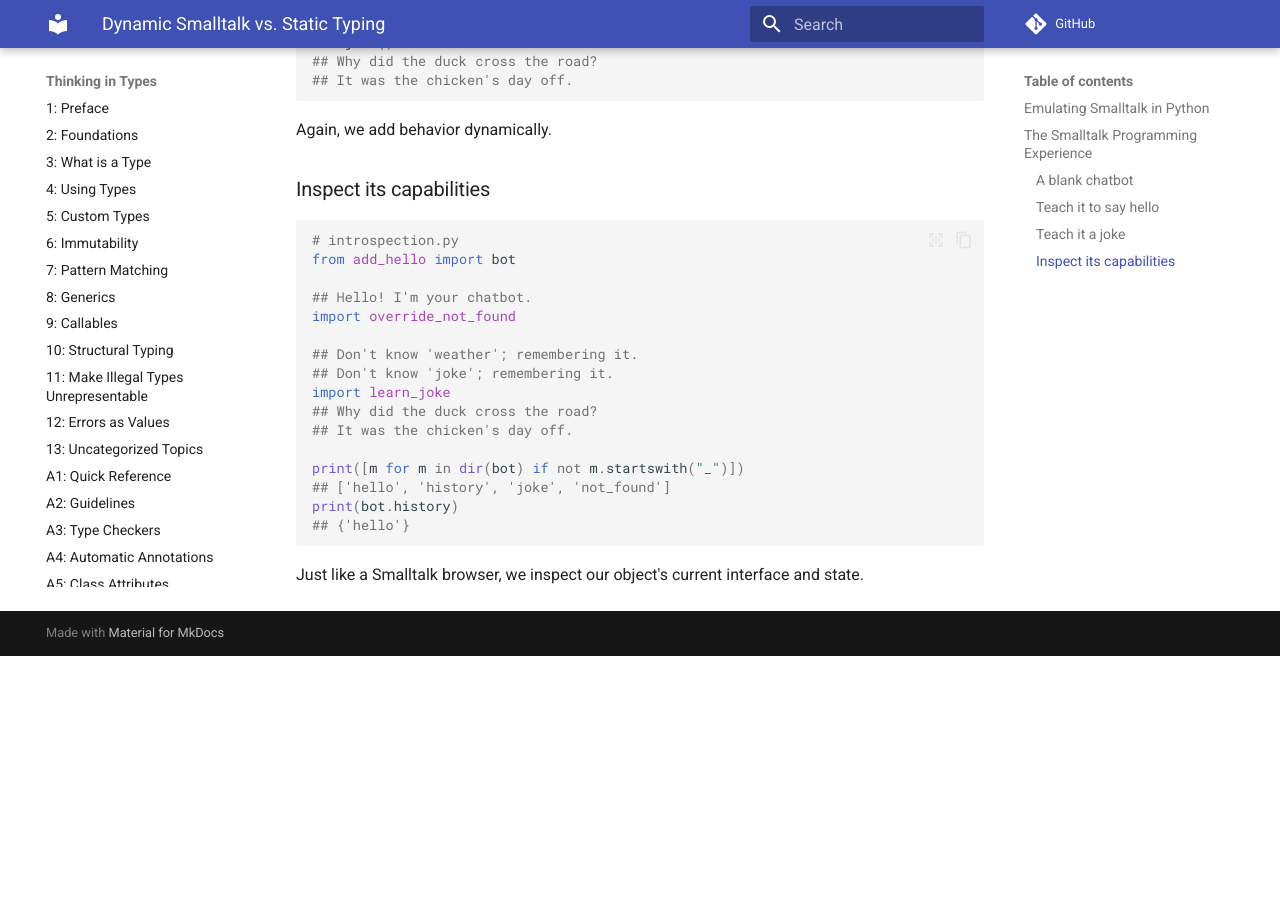
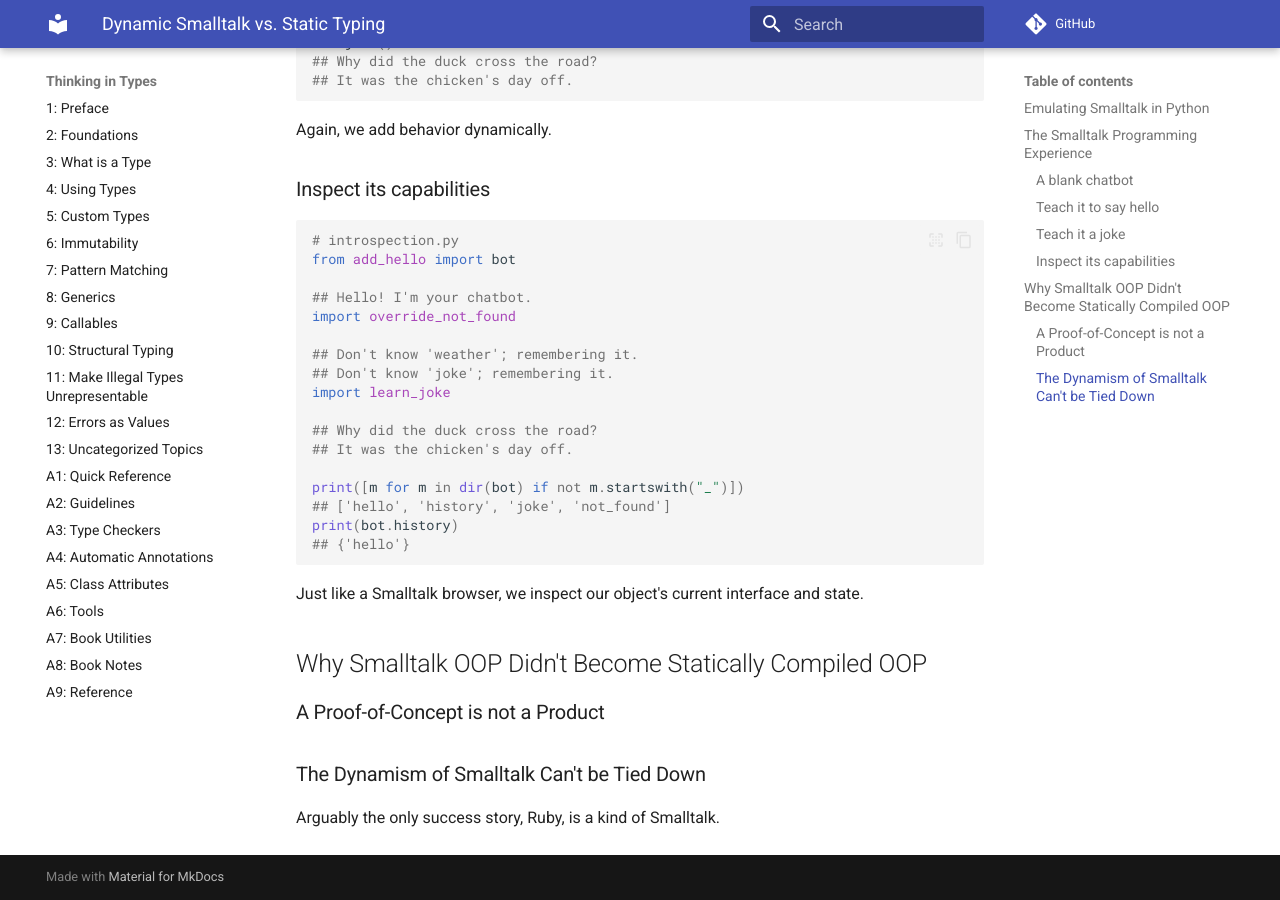
Before and after one commit to ThinkingInTypes/ThinkingInTypes.github.io, an MkDocs documentation site: the page built from Chapters/C02A_Smalltalk.md, in a window 1280 px wide and 900 px high, scrolled down 6717 px. Built offline with MkDocs 1.6.1 and Material for MkDocs 9.7.7, drawn with Linux system fonts in a browser that asks for light colours; comment, search, counter and statistics services are not loaded; before the commit the page ends 7373 px from its top, so only the background shows below that.

Commit message:
Update C02A_Smalltalk.md

````diff
--- a/Chapters/C02A_Smalltalk.md
+++ b/Chapters/C02A_Smalltalk.md
@@ -325,6 +325,7 @@ import override_not_found
 ## Don't know 'weather'; remembering it.
 ## Don't know 'joke'; remembering it.
 import learn_joke
+
 ## Why did the duck cross the road?
 ## It was the chicken's day off.
 
@@ -335,3 +336,11 @@ print(bot.history)
 ```
 
 Just like a Smalltalk browser, we inspect our object's current interface and state.
+
+## Why Smalltalk OOP Didn't Become Statically Compiled OOP
+
+### A Proof-of-Concept is not a Product
+
+### The Dynamism of Smalltalk Can't be Tied Down
+
+Arguably the only success story, Ruby, is a kind of Smalltalk.
````
